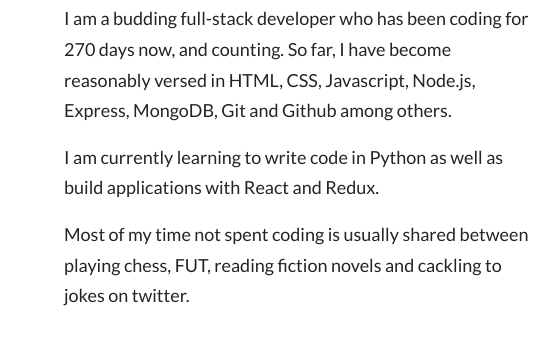
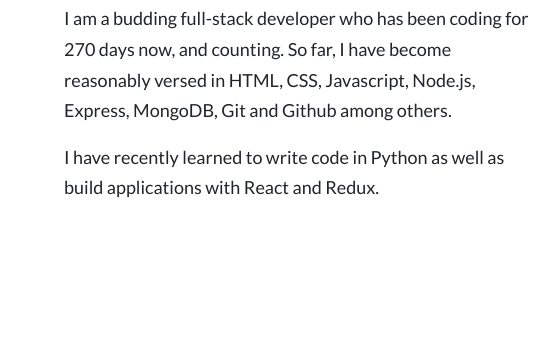
Before and after one commit to osasalohan/osasalohan.github.io, a plain HTML site: page index.html in a window 1280 px wide. Shown: the part 1045-1406 px from the top of the page, 591-1150 px from the left. Drawn offline with nearby package versions, Linux system fonts and the light colour scheme.

Commit message:
update index.html

```diff
--- a/index.html
+++ b/index.html
@@ -63,8 +63,7 @@
 				</div>
 				<div class="col-md-6 statement">
 					<p>I am a budding full-stack developer who has been coding for <span id="codingSince"></span> days now, and counting. So far, I have become reasonably versed in HTML, CSS, Javascript, Node.js, Express, MongoDB, Git and Github among others.</p>
-					<p>I am currently learning to write code in Python as well as build applications with React and Redux.</p>
-					<p>Most of my time not spent coding is usually shared between playing chess, FUT, reading fiction novels and cackling to jokes on twitter.</p>
+					<p>I have recently learned to write code in Python as well as build applications with React and Redux.</p>
 				</div>
 			</div>
 		</div>
```
